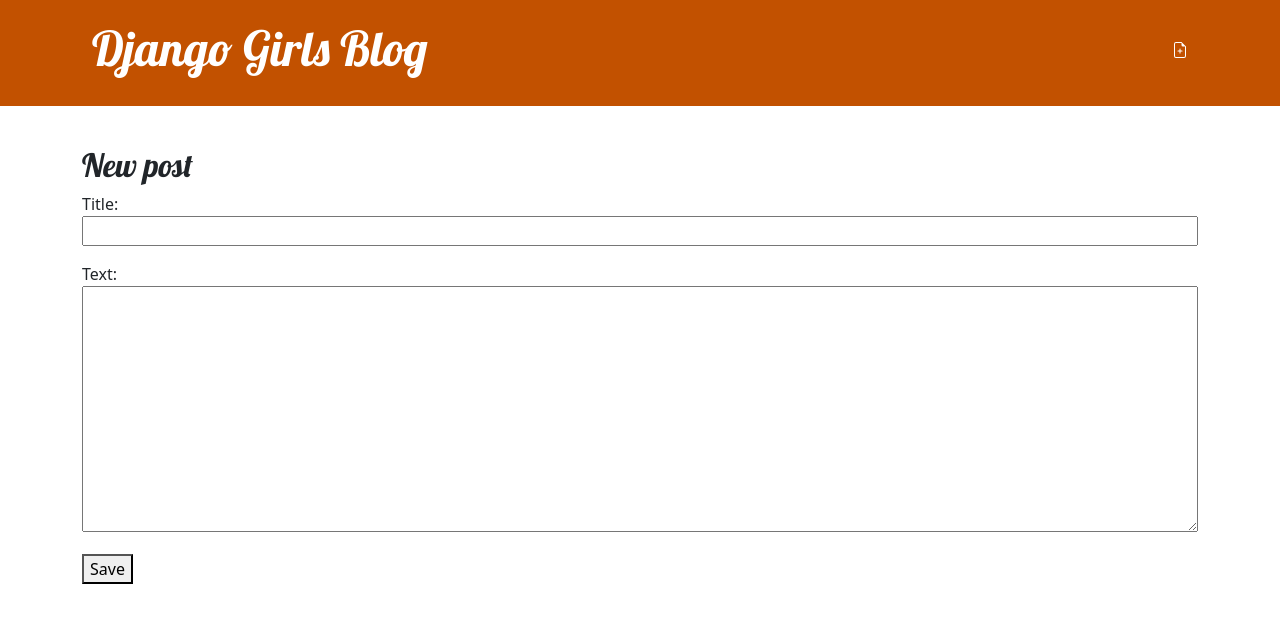
After one commit to leeskw/my-first-blog, a Django app: page /post/new/ in a window 1280 px wide. The commit adds this page. Shown: the top 623 px of the page. Run offline with Django 4.2, Linux system fonts and the light colour scheme.

Commit message:
Added views to create/edit blog post inside the site.

```diff
--- /dev/null
+++ b/blog/forms.py
@@ -0,0 +1,10 @@
+from django import forms
+
+from .models import Post
+
+
+class PostForm(forms.ModelForm):
+
+    class Meta:
+        model = Post
+        fields = ("title", "text",)
--- a/blog/templates/blog/base.html
+++ b/blog/templates/blog/base.html
@@ -13,6 +13,9 @@
 <body>
   <header class="page-header">
     <div class="container">
+      <a href="{% url 'post_new' %}" class="top-menu">
+        {% include './icons/file-earmark-plus.svg' %}
+      </a>
       <h1><a href="/">Django Girls Blog</a></h1>
     </div>
     </header>
--- a/blog/templates/blog/post_detail.html
+++ b/blog/templates/blog/post_detail.html
@@ -2,6 +2,11 @@
 
 {% block content %}
   <article class="post">
+    <aside class="actions">
+      <a href="{% url 'post_edit' pk=post.pk %}" class="btn btn-secondary">
+        {% include './icons/pencil-fill.svg' %}
+      </a>
+    </aside>
     {% if post.published_date %}
       <time class="date">{{ post.published_date }}</time>
     {% endif %}
--- /dev/null
+++ b/blog/templates/blog/post_edit.html
@@ -0,0 +1,10 @@
+{% extends 'blog/base.html' %}
+
+{% block content %}
+<h2>New post</h2>
+  <form method="post" class="post-form">
+    {% csrf_token %}
+    {{ form.as_p }}
+    <button type="submit">Save</button>
+  </form>
+{% endblock content %}
--- a/blog/urls.py
+++ b/blog/urls.py
@@ -5,4 +5,6 @@ from . import views
 urlpatterns = [
     path('', views.post_list, name='post_list'),
     path('post/<int:pk>/', views.post_detail, name='post_detail'),
+    path('post/new/', views.post_new, name='post_new'),
+    path('post/<int:pk>/edit', views.post_edit, name='post_edit'),
 ]
--- a/blog/views.py
+++ b/blog/views.py
@@ -1,5 +1,7 @@
-from django.shortcuts import get_object_or_404, render
+from django.shortcuts import get_object_or_404, redirect, render
 from django.utils import timezone
+
+from blog.forms import PostForm
 
 from .models import Post
 
@@ -22,3 +24,34 @@ def post_detail(request, pk):
     }
 
     return render(request, 'blog/post_detail.html', context)
+
+
+# path('post/new/', views.post_new, name='post_new'),
+def post_new(request):
+    if request.method == "POST":
+        form = PostForm(request.POST)
+        if form.is_valid():
+            post = form.save(commit=False)
+            post.author = request.user
+            post.published_date = timezone.now()
+            post.save()
+            return redirect('post_detail', pk=post.pk)
+    else:
+        form = PostForm
+    return render(request, 'blog/post_edit.html', {'form': form})
+
+
+# path('post/<int:pk>/edit', views.post_edit, name='post_edit'),
+def post_edit(request, pk):
+    post = get_object_or_404(Post, pk=pk)
+    if request.method == "POST":
+        form = PostForm(request.POST, instance=post)
+        if form.is_valid():
+            post = form.save(commit=False)
+            post.author = request.user
+            post.published_date = timezone.now()
+            post.save()
+            return redirect('post_detail', pk=post.pk)
+    else:
+        form = PostForm(instance=post)
+    return render(request, 'blog/post_edit.html', {'form': form})
```
Also changed, not shown: blog/templates/blog/icons/file-earmark-plus.svg (added), blog/templates/blog/icons/pencil-fill.svg (added).
